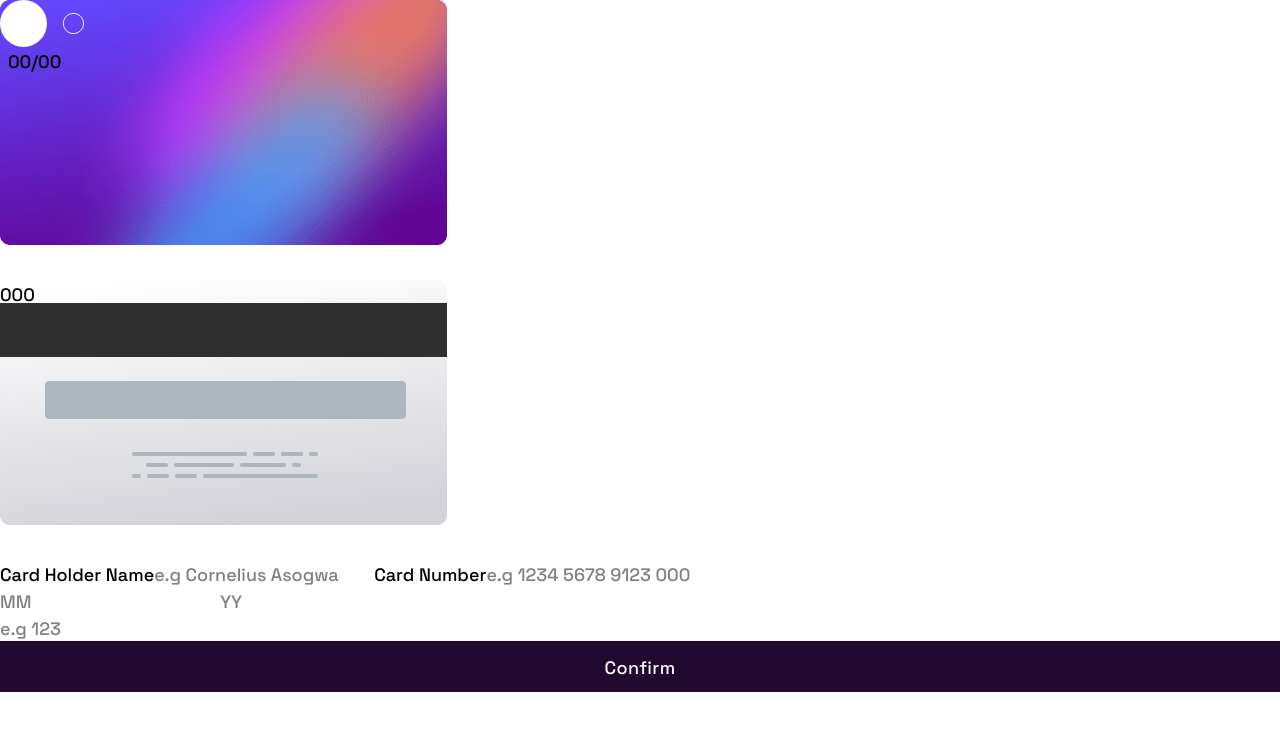
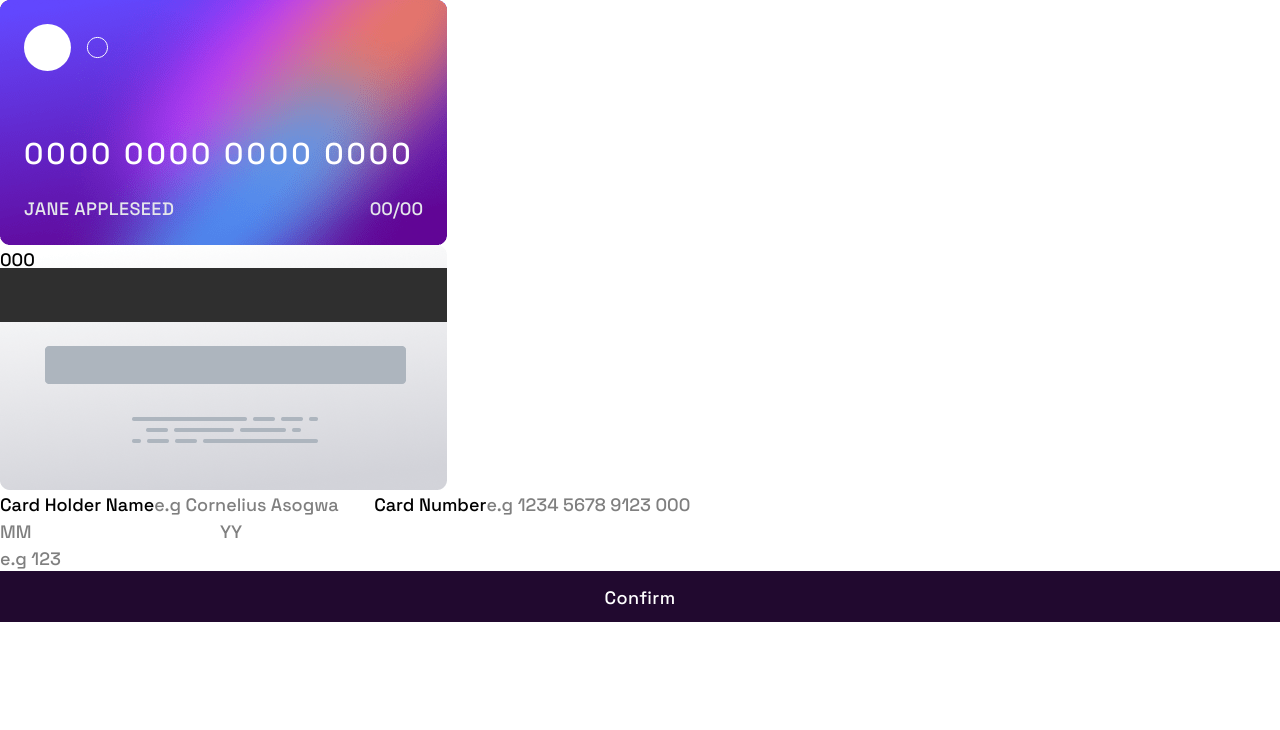
Before and after one commit to corneliusweb/credit-card, a React (Vite) app: page / in a window 1280 px wide. Shown: the top 730 px of the page. Built offline with nearby package versions, Linux system fonts and the light colour scheme.

Commit message:
Style front card

```diff
--- a/src/pages/NewCard.jsx
+++ b/src/pages/NewCard.jsx
@@ -31,7 +31,7 @@ const NewCard = () => {
 		if (!month) {
 			return '00';
 		}
-		return month > 10 ? month : '0' + month; // 🍻 here's to taking advantage of js loose type
+		return month > 10 ? month : '0' + month; // 🍻 here's to taking advantage of JS loose type
 	};
 
 	const formattedYear = (year) => {
@@ -42,14 +42,22 @@ const NewCard = () => {
 		<main className='h-screen'>
 			<div>
 				<div
-					className='h-70 bg-no-repeat'
+					className='bg-no-repeat w-[447px] h-[245px] p-6 flex flex-col justify-between items-start'
 					style={{ backgroundImage: `url(${bgCardFront})` }}
 				>
 					<img src={cardLogo} alt='card logo' />
-					<div>
-						<p>{formattedCardNumber(cardNumber)}</p>
-						<div className='flex gap-2'>
-							<span>{cardHolderName}</span>
+
+					<div className='flex flex-col justify-between gap-6 overflow-hidden w-full'>
+						<p className='text-[var(--white-color)] text-3xl tracking-widest w-full'>
+							{!cardNumber
+								? '0000 0000 0000 0000'
+								: formattedCardNumber(cardNumber)}
+						</p>
+
+						<div className='flex justify-between text-gray-200 w-full'>
+							<span className='uppercase tracking-wide'>
+								{!cardHolderName ? 'Jane Appleseed' : cardHolderName}
+							</span>
 							<span>{`${formattedMonth(expiryMonth)}/${formattedYear(
 								expiryYear
 							)}`}</span>
@@ -57,7 +65,7 @@ const NewCard = () => {
 					</div>
 				</div>
 				<div
-					className='h-70 bg-no-repeat'
+					className='bg-no-repeat w-[447px] h-[245px]'
 					style={{ backgroundImage: `url(${bgCardBack})` }}
 				>
 					<span>{cvv === null ? '000' : cvv}</span>
```
